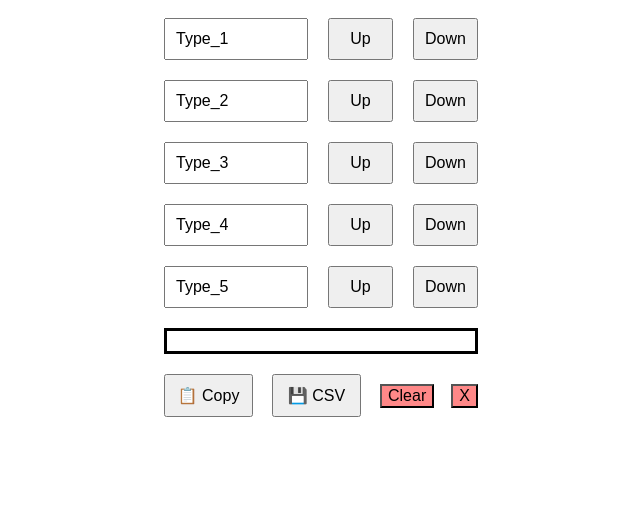
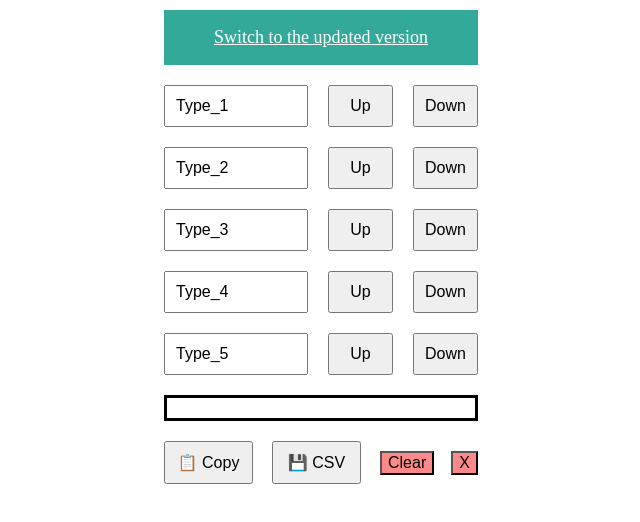
Before and after one commit to neuton/time_buttons, a plain HTML site: page index.html in a window 1280 px wide. Shown: the whole page, without its empty margins (319-959 px from the left). Drawn offline with Linux system fonts and the light colour scheme.

Commit message:
add updated version banner

```diff
--- a/index.html
+++ b/index.html
@@ -9,6 +9,18 @@
         html {
             display: table;
             margin: auto;
+        }
+        .banner {
+            background-color: #3a9;
+            color: white;
+            padding: 1px;
+            margin: 10px;
+            text-align: center;
+        }
+        .banner a {
+            font-size: 18px;
+            color: white;
+            text-decoration: underline;
         }
         .button-row {
             display: flex;
@@ -59,6 +71,9 @@
     </style>
 </head>
 <body>
+    <div class="banner">
+        <p><a href="./v2.html">Switch to the updated version</a></p>
+    </div>
     <div class="button-row">
         <input class="input" type="text" name="type_1" value="Type_1"></input>
         <button class="button">Up</button>
```
